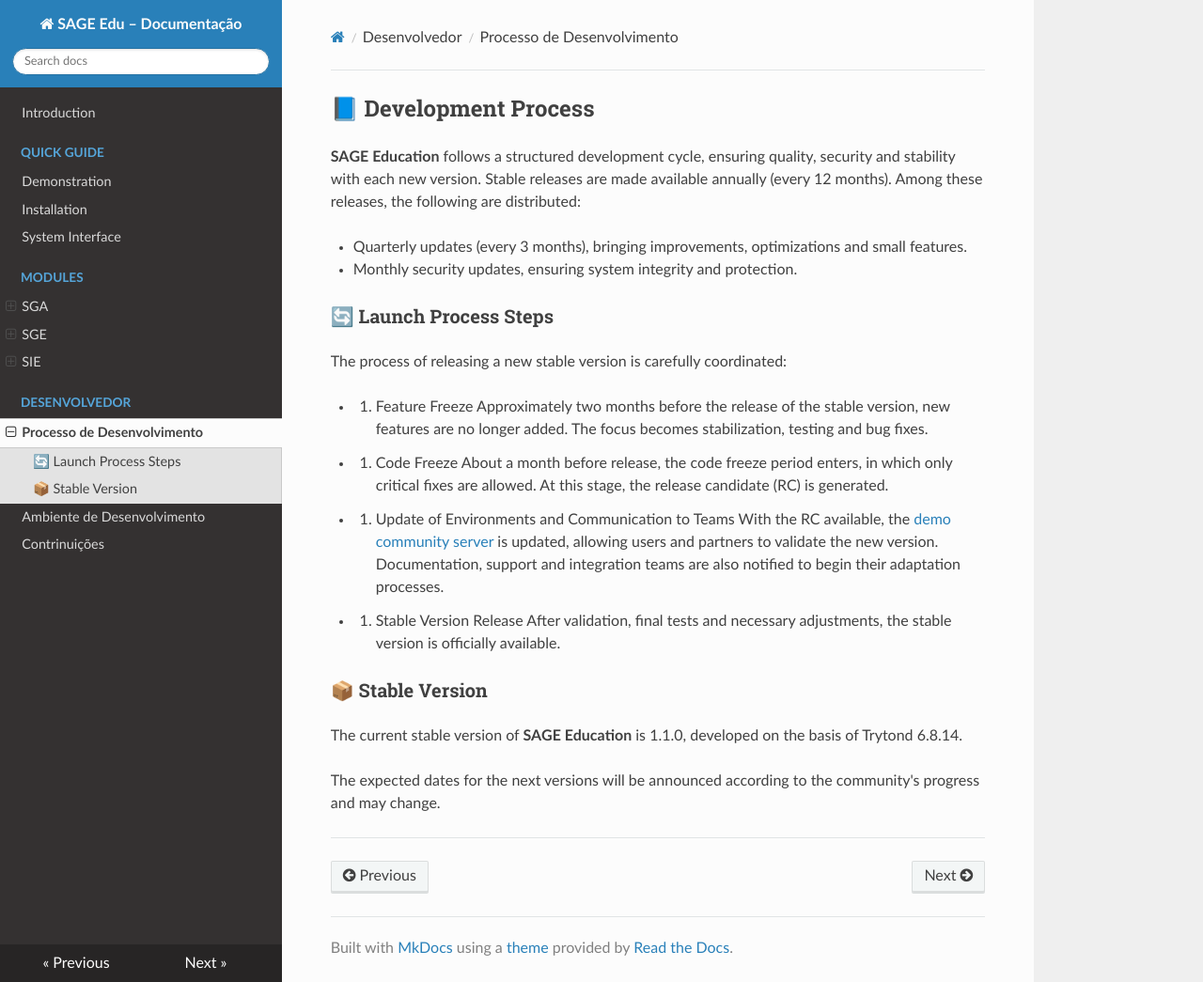
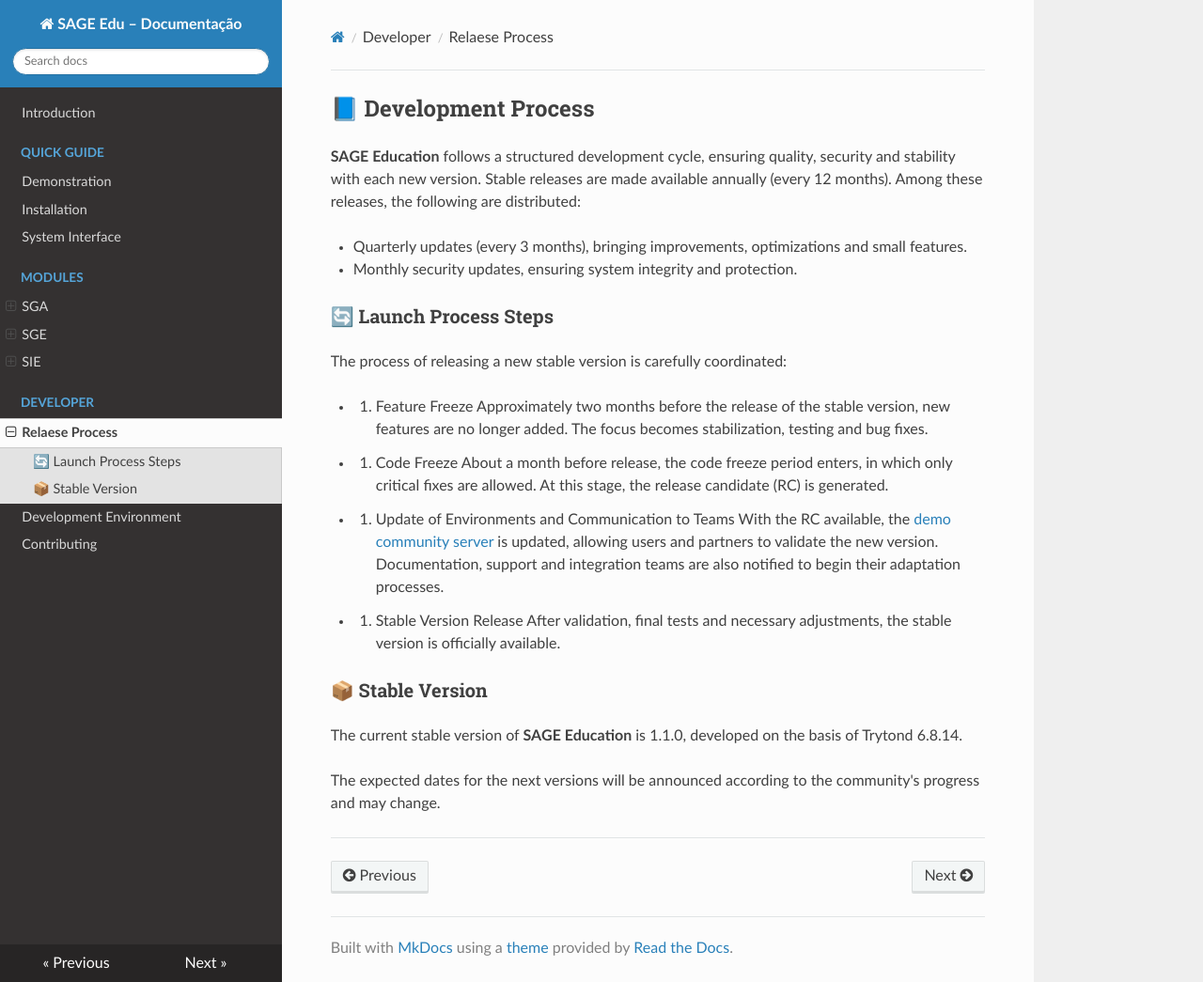
Before and after one commit to zacariasjuliano/sage-edu-docs, an MkDocs documentation site: the page built from docs/guia/relaese_process.md, in a window 1280 px wide and 1045 px high. Shown: the whole window at 94% size. Built offline with MkDocs 1.6.1, drawn with Linux system fonts in a browser that asks for light colours; nearby versions of some CDN libraries; some of the changed lines change nothing that is shown.

Commit message:
SAGE Edu

```diff
--- a/mkdocs.yml
+++ b/mkdocs.yml
@@ -30,22 +30,7 @@
       - Description: modulos/sge/intro.md
     - SIE:
       - Description: modulos/sie/intro.md
-  #- Manual do Utilizador:
-    #- Perfis de Acesso: guia/perfis.md
-    #- Fluxo de Operações: guia/conceitos.md
-  #- Administração do Sistema:
-  #  - Configurações Globais: admin/config.md
-  #  - Utilizadores e Permissões (ACL): admin/users.md
-  #  - Backup e Recuperação: admin/backup.md
-  #  - Auditoria e Logs: admin/audit.md
-  - Desenvolvedor:
-    - Processo de Desenvolvimento: guia/relaese_process.md
-    - Ambiente de Desenvolvimento: guia/dev.md
-    - Contrinuições: guia/contributing.md
-  #    - API: api/index.md
-  #    - Base de Dados: dev/db.md
-  #    - Integrações: dev/integrations.md
-
-  #- Suporte:
-  #    - Perguntas Frequentes: suporte/faq.md
-  #    - Problemas Comuns: suporte/troubleshooting.md
+  - Developer:
+    - Relaese Process: guia/relaese_process.md
+    - Development Environment: guia/dev.md
+    - Contributing: guia/contributing.md
```
